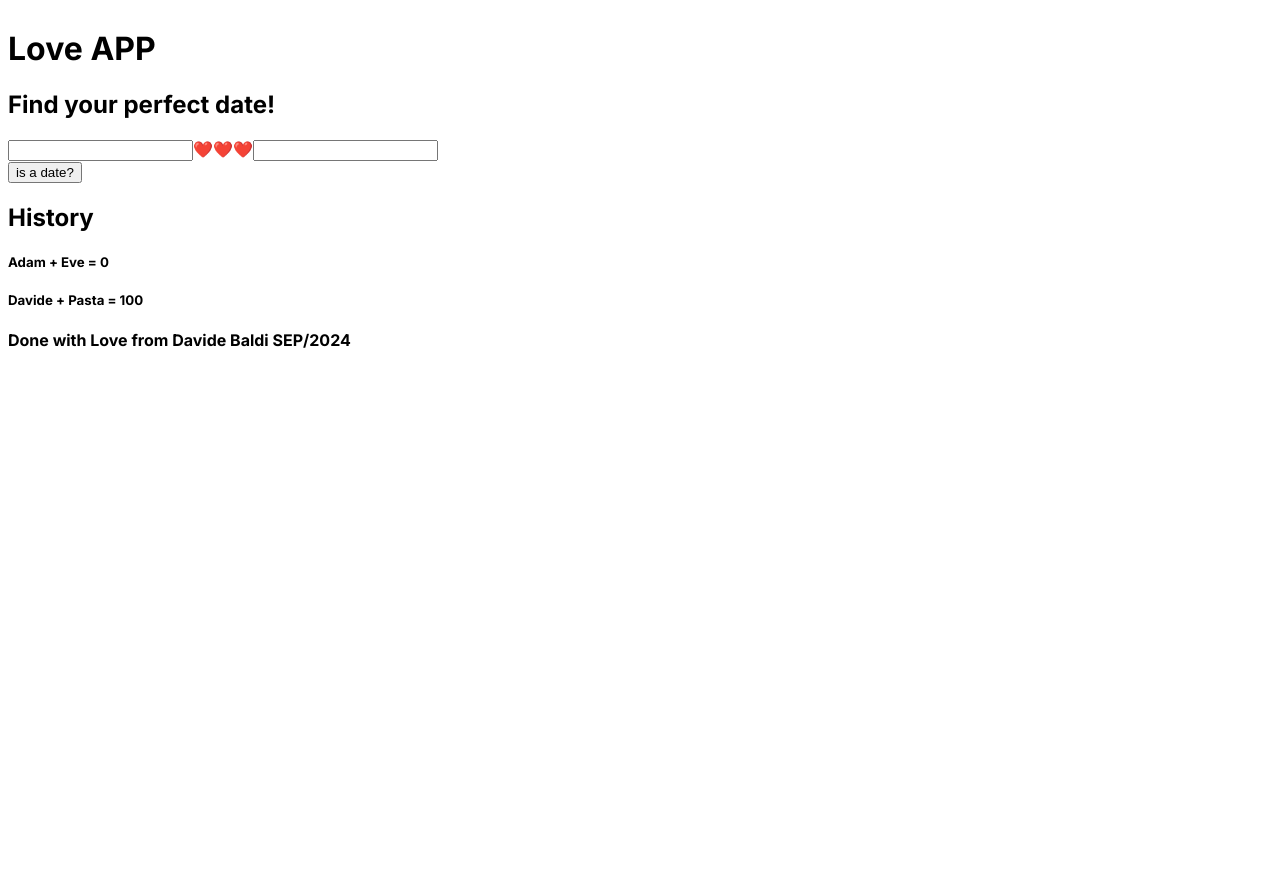
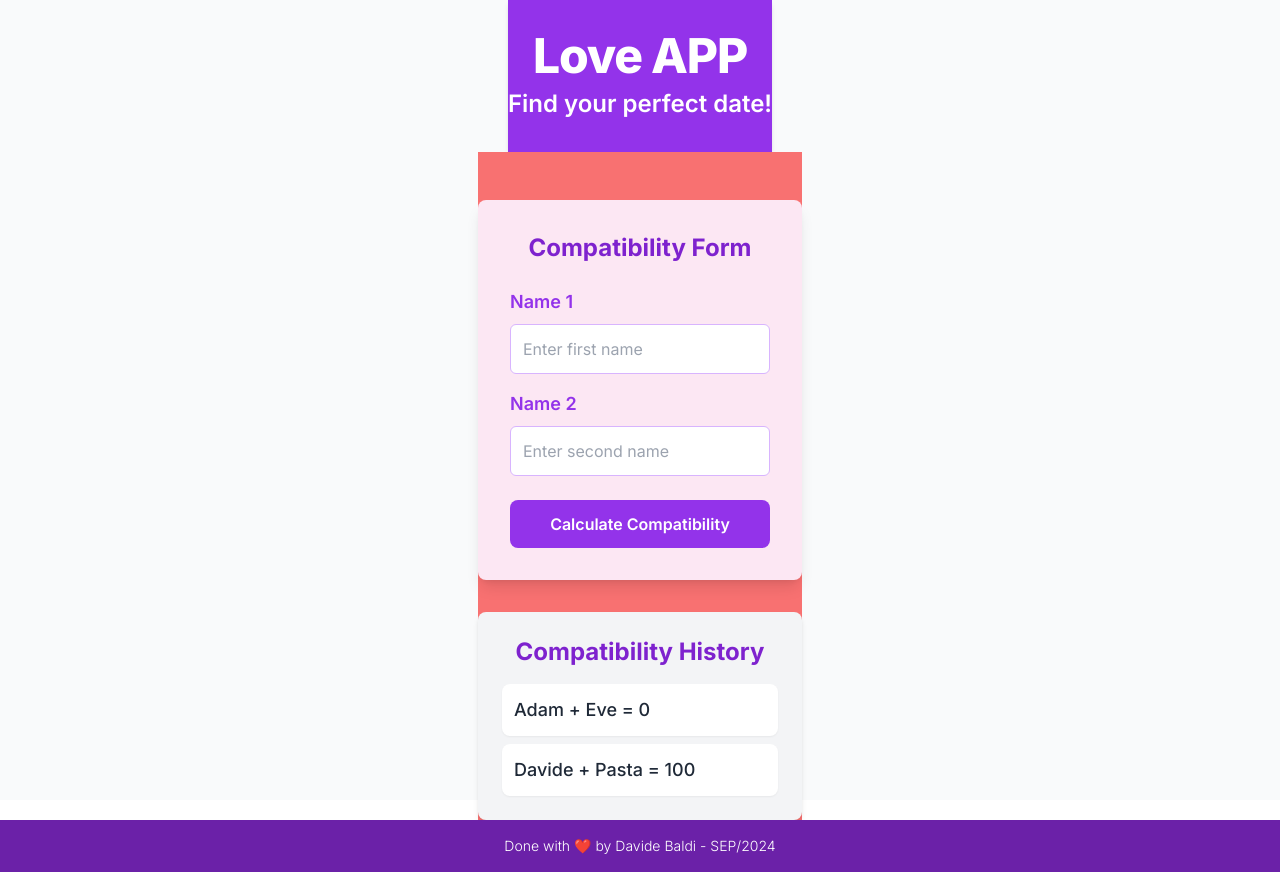
Before and after one commit to indiano881/love-app, a Next.js app: page / in a window 1280 px wide. Before the commit the page ends 808 px from the top, so only its background shows below. Built offline with nearby package versions, Linux system fonts and the light colour scheme.

Commit message:
fixed tailwind issue and styled a little bit

```diff
--- a/package.json
+++ b/package.json
@@ -27,8 +27,9 @@
     "@types/node": "^20",
     "@types/react": "^18.3.4",
     "@types/react-dom": "^18.3.0",
-    "postcss": "^8",
-    "tailwindcss": "^3.4.1",
+    "autoprefixer": "^10.4.20",
+    "postcss": "^8.4.44",
+    "tailwindcss": "^3.4.10",
     "typescript": "^5"
   }
 }
--- a/src/app/global.css
+++ b/src/app/global.css
@@ -1,3 +1,8 @@
+@tailwind base;
+@tailwind components;
+@tailwind utilities;
+
+
 * {
     box-sizing: border-box;
 }
@@ -10,4 +15,5 @@ body {
     height: 100%;
     display: flex;
     flex-direction: column;
+
 }
--- a/src/app/page.tsx
+++ b/src/app/page.tsx
@@ -1,15 +1,14 @@
 import Footer from "@/components/Footer";
 import Header from "@/components/Header";
 import MainContent from "@/components/MainContent";
-import "./global.css"
+import "./global.css";
 
 export default function Home() {
   return (
-  <div className="flex column items-center ">
-    <Header />
-    <MainContent />
-    <Footer author={"Davide Baldi"} month={"SEP"} year={"2024"} />
-
-  </div>
+    <div className="flex flex-col min-h-screen bg-gray-50 items-center justify-between">
+      <Header />
+      <MainContent />
+      <Footer author={"Davide Baldi"} month={"SEP"} year={"2024"} />
+    </div>
   );
 }
--- a/src/components/Footer/index.tsx
+++ b/src/components/Footer/index.tsx
@@ -1,18 +1,17 @@
-
-
-type FooterProps= {
+type FooterProps = {
     author: string;
     month: string;
-    year: string
-}
+    year: string;
+  };
 
+  const Footer = ({ author, month, year }: FooterProps) => {
+    return (
+      <footer className="w-full bg-purple-800 py-4 text-center">
+        <h4 className="text-white text-sm font-light">
+          Done with ❤️ by {author} - {month}/{year}
+        </h4>
+      </footer>
+    );
+  };
 
-const Footer = ({author, month, year}:FooterProps) => {
-    return (
-        <div>
-          <h4>Done with Love from {author} {month}/{year}</h4>
-        </div>
-    )
-};
-
-export default Footer
+  export default Footer;
--- a/src/components/Form/index.tsx
+++ b/src/components/Form/index.tsx
@@ -17,17 +17,12 @@ const Form = ({ combinations, setCombinations }: FormProps) => {
     event.preventDefault();
 
     if (name1 && name2) {
-
       calculateCompatibilityScore(name1, name2, (newNumber: number) => {
         setNumber(newNumber);
 
-
         const newSingleInfo = `${name1} + ${name2} = ${newNumber}`;
-
-
         setCombinations([...combinations, newSingleInfo]);
       });
-
 
       setName1("");
       setName2("");
@@ -35,32 +30,64 @@ const Form = ({ combinations, setCombinations }: FormProps) => {
   };
 
   return (
-    <form className="bg-pink" onSubmit={(e) => handleSubmit(e)}>
-      <div className="">
-        <label htmlFor="name1">
+    <form
+      className="bg-pink-100 p-8 rounded-lg shadow-lg max-w-lg mx-auto mt-12"
+      onSubmit={(e) => handleSubmit(e)}
+    >
+      <h2 className="text-2xl font-bold text-center mb-6 text-purple-700">
+        Compatibility Form
+      </h2>
+
+      <div className="mb-4">
+        <label
+          htmlFor="name1"
+          className="block text-lg font-semibold text-purple-600 mb-2"
+        >
+          Name 1
+        </label>
         <input
           type="text"
           id="name1"
           value={name1}
           data-testid="name1"
           onChange={(e) => setName1(e.target.value)}
+          className="w-full p-3 border border-purple-300 rounded-md focus:ring-2 focus:ring-purple-500 outline-none"
+          placeholder="Enter first name"
         />
+      </div>
+
+      <div className="mb-6">
+        <label
+          htmlFor="name2"
+          className="block text-lg font-semibold text-purple-600 mb-2"
+        >
+          Name 2
         </label>
-        ❤️❤️❤️
-        <label htmlFor="name2">
         <input
           type="text"
           id="name2"
           value={name2}
           data-testid="name2"
           onChange={(e) => setName2(e.target.value)}
+          className="w-full p-3 border border-purple-300 rounded-md focus:ring-2 focus:ring-purple-500 outline-none"
+          placeholder="Enter second name"
         />
-        </label>
       </div>
-      <button type="submit">is a date?</button>
+
+      <button
+        type="submit"
+        className="w-full p-3 bg-purple-600 text-white font-semibold rounded-lg hover:bg-purple-700 transition duration-300"
+      >
+        Calculate Compatibility
+      </button>
 
       {number !== null && (
-        <p data-testid="score-message">Compatibility Score: {number}</p>
+        <p
+          className="mt-6 text-lg font-medium text-center text-green-600"
+          data-testid="score-message"
+        >
+          Compatibility Score: {number}
+        </p>
       )}
     </form>
   );
--- a/src/components/Header/index.tsx
+++ b/src/components/Header/index.tsx
@@ -1,11 +1,10 @@
-
 const Header = () => {
-    return (
-        <div>
-          <h1>Love APP</h1>
-          <h2>Find your perfect date!</h2>
-        </div>
-    )
+  return (
+    <header className="flex flex-col items-center py-8 bg-purple-600 text-white shadow-md">
+      <h1 className="text-5xl font-extrabold tracking-tight mb-2">Love APP</h1>
+      <h2 className="text-2xl font-semibold">Find your perfect date!</h2>
+    </header>
+  );
 };
 
-export default Header
+export default Header;
--- a/src/components/List/index.tsx
+++ b/src/components/List/index.tsx
@@ -1,16 +1,30 @@
-type ListProps ={
-  combinations: string[]
-}
-
-const List = ({combinations}:ListProps) => {
-    return (
-      <div className="flex">
-        <h2>History</h2>
-        <div>
-          {combinations.map((item:string, index:number)=> <h5 key={index}>{item}</h5>)}
-        </div>
-      </div>
-    )
+type ListProps = {
+  combinations: string[];
 };
 
-export default List
+const List = ({ combinations }: ListProps) => {
+  return (
+    <div className="flex flex-col bg-gray-100 p-6 rounded-lg shadow-md max-w-lg mx-auto mt-8">
+      <h2 className="text-2xl font-bold text-purple-700 mb-4 text-center">
+        Compatibility History
+      </h2>
+
+      <div className="space-y-2">
+        {combinations.length > 0 ? (
+          combinations.map((item: string, index: number) => (
+            <h5
+              key={index}
+              className="text-lg font-medium text-gray-800 p-3 bg-white rounded-lg shadow-sm"
+            >
+              {item}
+            </h5>
+          ))
+        ) : (
+          <p className="text-center text-gray-500">No history available.</p>
+        )}
+      </div>
+    </div>
+  );
+};
+
+export default List;
```
Also changed, not shown: 1 other file (tests, documents, lock files or other folders). Lines whose indentation alone changed are shown as unchanged.
